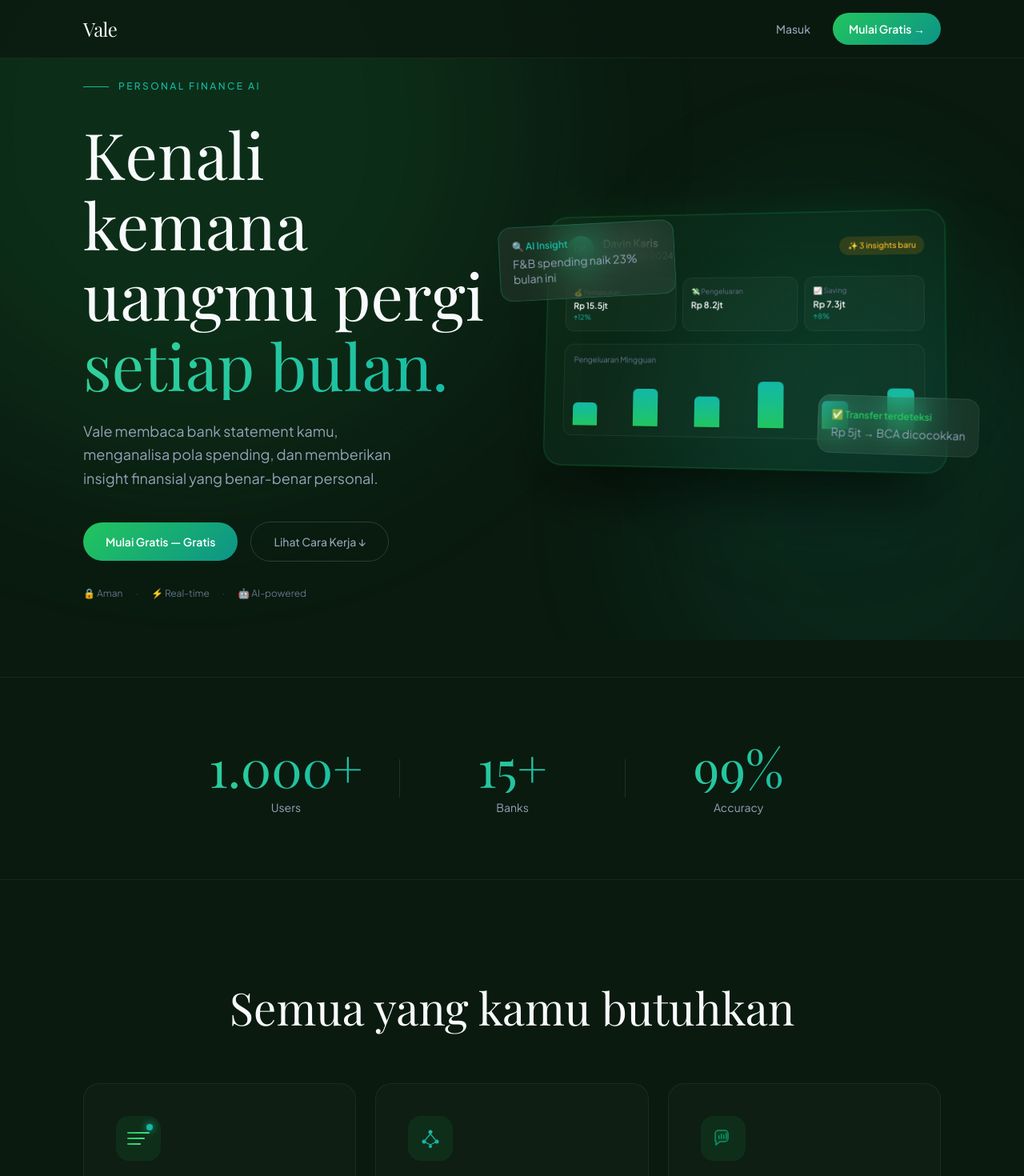
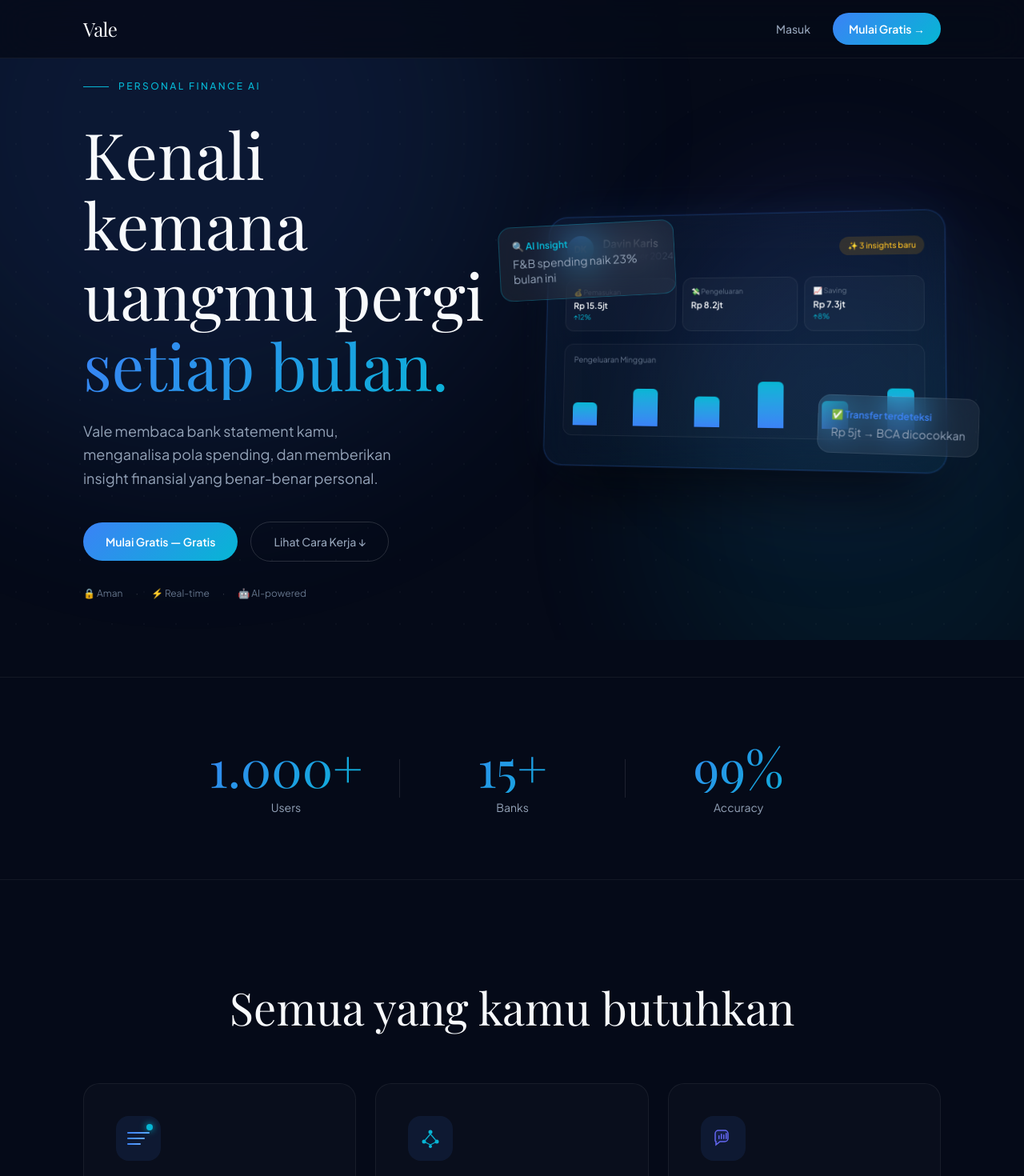
Before and after one commit to davinkaris/finance-tools, a Next.js app: page / in a window 1280 px wide. Shown: the top 1470 px of the page at 80% size. Built offline with nearby package versions, Linux system fonts and the light colour scheme; no server answers.

Commit message:
Revert "fix landing page background to dark green"
This reverts commit 130bd515c21108a01a79a528a4af12f0a7c3ed31.

```diff
--- a/app/globals.css
+++ b/app/globals.css
@@ -81,7 +81,7 @@ html {
 }
 
 .text-gradient {
-  background: linear-gradient(135deg, #34d399, #14b8a6);
+  background: linear-gradient(135deg, #3b82f6, #06b6d4);
   -webkit-background-clip: text;
   background-clip: text;
   -webkit-text-fill-color: transparent;
@@ -217,14 +217,14 @@ html {
 }
 
 .feature-card:hover {
-  border-color: rgba(34, 197, 94, 0.4);
-  background: rgba(34, 197, 94, 0.04);
+  border-color: rgba(59, 130, 246, 0.4);
+  background: rgba(59, 130, 246, 0.04);
   transform: translateY(-8px);
-  box-shadow: 0 20px 40px rgba(34, 197, 94, 0.1);
+  box-shadow: 0 20px 40px rgba(59, 130, 246, 0.1);
 }
 
 .btn-gradient {
-  background: linear-gradient(135deg, #22c55e, #0d9488);
+  background: linear-gradient(135deg, #3b82f6, #06b6d4);
   transition: filter 0.3s ease, transform 0.3s ease;
 }
 
@@ -235,9 +235,9 @@ html {
 
 .cta-mesh {
   background:
-    radial-gradient(ellipse at 20% 50%, rgba(34, 197, 94, 0.35) 0%, transparent 50%),
-    radial-gradient(ellipse at 80% 20%, rgba(20, 184, 166, 0.3) 0%, transparent 45%),
-    linear-gradient(135deg, #0f2318 0%, #0d4a2e 50%, #166534 100%);
+    radial-gradient(ellipse at 20% 50%, rgba(59, 130, 246, 0.35) 0%, transparent 50%),
+    radial-gradient(ellipse at 80% 20%, rgba(6, 182, 212, 0.3) 0%, transparent 45%),
+    linear-gradient(135deg, #1e40af 0%, #0891b2 50%, #3b82f6 100%);
 }
 
 ::selection {
@@ -322,7 +322,7 @@ body {
 .bg-orbs__orb--1 {
   width: 700px;
   height: 700px;
-  background: rgba(34, 197, 94, 0.12);
+  background: rgba(99, 179, 237, 0.12);
   top: -200px;
   left: -200px;
   filter: blur(120px);
@@ -332,7 +332,7 @@ body {
 .bg-orbs__orb--2 {
   width: 600px;
   height: 600px;
-  background: rgba(20, 184, 166, 0.08);
+  background: rgba(66, 153, 225, 0.08);
   bottom: -150px;
   right: -150px;
   filter: blur(150px);
@@ -343,7 +343,7 @@ body {
 .bg-orbs__orb--3 {
   width: 400px;
   height: 400px;
-  background: rgba(104, 211, 145, 0.06);
+  background: rgba(147, 197, 253, 0.06);
   top: 40%;
   right: 20%;
   filter: blur(100px);
@@ -359,7 +359,7 @@ body {
   opacity: 0.5;
   background-image: radial-gradient(
     circle,
-    rgba(34, 197, 94, 0.08) 1px,
+    rgba(99, 179, 237, 0.08) 1px,
     transparent 1px
   );
   background-size: 40px 40px;
--- a/app/page.tsx
+++ b/app/page.tsx
@@ -4,10 +4,10 @@ import RevealInit from "../components/landing/RevealInit";
 function IconUpload() {
   return (
     <div className="relative flex h-7 w-7 flex-col justify-center gap-[5px]">
-      <span className="h-[2px] w-full rounded-full bg-gradient-to-r from-[#22C55E] to-[#4ADE80]" />
-      <span className="h-[2px] w-4/5 rounded-full bg-gradient-to-r from-[#22C55E] to-[#4ADE80]" />
-      <span className="h-[2px] w-3/5 rounded-full bg-gradient-to-r from-[#22C55E] to-[#4ADE80]" />
-      <span className="absolute -top-1 -right-1 h-2 w-2 rounded-full bg-[#14B8A6] shadow-[0_0_8px_#14B8A6]" />
+      <span className="h-[2px] w-full rounded-full bg-gradient-to-r from-[#3B82F6] to-[#60A5FA]" />
+      <span className="h-[2px] w-4/5 rounded-full bg-gradient-to-r from-[#3B82F6] to-[#60A5FA]" />
+      <span className="h-[2px] w-3/5 rounded-full bg-gradient-to-r from-[#3B82F6] to-[#60A5FA]" />
+      <span className="absolute -top-1 -right-1 h-2 w-2 rounded-full bg-[#06B6D4] shadow-[0_0_8px_#06B6D4]" />
     </div>
   );
 }
@@ -25,8 +25,8 @@ function IconNeural() {
       <line x1="20" y1="19" x2="14" y2="22" stroke="url(#cyanGrad)" strokeWidth="1.2" />
       <defs>
         <linearGradient id="cyanGrad" x1="0" y1="0" x2="28" y2="28">
-          <stop stopColor="#14B8A6" />
-          <stop offset="1" stopColor="#22C55E" />
+          <stop stopColor="#06B6D4" />
+          <stop offset="1" stopColor="#3B82F6" />
         </linearGradient>
       </defs>
     </svg>
@@ -40,7 +40,7 @@ function IconAdvisor() {
         d="M4 8C4 5.79 5.79 4 8 4H16C18.21 4 20 5.79 20 8V14C20 16.21 18.21 18 16 18H10L5 22V18C4.45 18 4 17.55 4 17V8Z"
         stroke="url(#indigoGrad)"
         strokeWidth="1.5"
-        fill="rgba(34,197,94,0.1)"
+        fill="rgba(99,102,241,0.1)"
       />
       <rect x="8" y="10" width="1.5" height="5" rx="0.75" fill="url(#indigoGrad)" />
       <rect x="11" y="8" width="1.5" height="7" rx="0.75" fill="url(#indigoGrad)" />
@@ -48,8 +48,8 @@ function IconAdvisor() {
       <rect x="17" y="7" width="1.5" height="8" rx="0.75" fill="url(#indigoGrad)" />
       <defs>
         <linearGradient id="indigoGrad" x1="4" y1="4" x2="24" y2="24">
-          <stop stopColor="#059669" />
-          <stop offset="1" stopColor="#22C55E" />
+          <stop stopColor="#6366F1" />
+          <stop offset="1" stopColor="#3B82F6" />
         </linearGradient>
       </defs>
     </svg>
@@ -133,19 +133,19 @@ const TESTIMONIALS = [
 
 export default function Home() {
   return (
-    <div className="font-body relative min-h-screen overflow-x-hidden bg-[#0A1A0F] text-[#F8FAFC] selection:bg-[#22C55E]/30">
+    <div className="font-body relative min-h-screen overflow-x-hidden bg-[#050A18] text-[#F8FAFC] selection:bg-[#3B82F6]/30">
       <RevealInit />
 
       {/* Background layers */}
       <div className="pointer-events-none fixed inset-0 overflow-hidden" aria-hidden="true">
-        <div className="orb-1 absolute -left-48 -top-48 h-[800px] w-[800px] rounded-full bg-[#22C55E] opacity-[0.12] blur-[120px]" />
-        <div className="orb-2 absolute -bottom-32 -right-32 h-[600px] w-[600px] rounded-full bg-[#14B8A6] opacity-[0.08] blur-[100px]" />
-        <div className="orb-3 absolute right-[5%] top-1/3 h-[400px] w-[400px] rounded-full bg-[#059669] opacity-10 blur-[80px]" />
+        <div className="orb-1 absolute -left-48 -top-48 h-[800px] w-[800px] rounded-full bg-[#3B82F6] opacity-[0.12] blur-[120px]" />
+        <div className="orb-2 absolute -bottom-32 -right-32 h-[600px] w-[600px] rounded-full bg-[#06B6D4] opacity-[0.08] blur-[100px]" />
+        <div className="orb-3 absolute right-[5%] top-1/3 h-[400px] w-[400px] rounded-full bg-[#6366F1] opacity-10 blur-[80px]" />
         <div className="dot-grid absolute inset-0" />
       </div>
 
       {/* Navbar */}
-      <header className="fixed inset-x-0 top-0 z-50 border-b border-white/[0.06] bg-[#0A1A0F]/80 backdrop-blur-xl">
+      <header className="fixed inset-x-0 top-0 z-50 border-b border-white/[0.06] bg-[#050A18]/80 backdrop-blur-xl">
         <nav className="mx-auto flex h-[72px] max-w-6xl items-center justify-between px-6 md:px-10">
           <Link
             href="/"
@@ -175,8 +175,8 @@ export default function Home() {
         <section className="mx-auto grid min-h-screen max-w-6xl items-center gap-16 px-6 pb-24 pt-[100px] lg:grid-cols-2 lg:px-10">
           <div>
             <div className="reveal flex items-center gap-3">
-              <span className="h-px w-8 bg-[#14B8A6]" />
-              <span className="text-xs font-medium tracking-[0.2em] text-[#14B8A6]">
+              <span className="h-px w-8 bg-[#06B6D4]" />
+              <span className="text-xs font-medium tracking-[0.2em] text-[#06B6D4]">
                 PERSONAL FINANCE AI
               </span>
             </div>
@@ -219,18 +219,18 @@ export default function Home() {
           {/* Hero mockup */}
           <div className="reveal reveal-delay-2 relative mx-auto w-full max-w-[520px] lg:mx-0">
             <div
-              className="hero-mockup relative w-full rounded-3xl border border-[rgba(34,197,94,0.2)] p-6 backdrop-blur-[20px]"
+              className="hero-mockup relative w-full rounded-3xl border border-[rgba(59,130,246,0.2)] p-6 backdrop-blur-[20px]"
               style={{
                 background:
-                  "linear-gradient(135deg, rgba(34,197,94,0.08), rgba(20,184,166,0.05))",
+                  "linear-gradient(135deg, rgba(59,130,246,0.08), rgba(6,182,212,0.05))",
                 boxShadow:
-                  "0 0 0 1px rgba(34,197,94,0.1), 0 40px 80px -20px rgba(0,0,0,0.8), 0 0 60px -10px rgba(34,197,94,0.15)",
+                  "0 0 0 1px rgba(59,130,246,0.1), 0 40px 80px -20px rgba(0,0,0,0.8), 0 0 60px -10px rgba(59,130,246,0.15)",
                 minHeight: "320px",
               }}
             >
               <div className="flex items-center justify-between">
                 <div className="flex items-center gap-3">
-                  <div className="flex h-9 w-9 items-center justify-center rounded-full bg-gradient-to-br from-[#22C55E] to-[#14B8A6] text-xs font-bold text-white">
+                  <div className="flex h-9 w-9 items-center justify-center rounded-full bg-gradient-to-br from-[#3B82F6] to-[#06B6D4] text-xs font-bold text-white">
                     DK
                   </div>
                   <div>
@@ -258,7 +258,7 @@ export default function Home() {
                     </p>
                     <p className="mt-0.5 text-[11px] font-semibold text-[#F8FAFC]">{m.value}</p>
                     {m.delta && (
-                      <p className="text-[9px] text-[#14B8A6]">{m.delta}</p>
+                      <p className="text-[9px] text-[#06B6D4]">{m.delta}</p>
                     )}
                   </div>
                 ))}
@@ -270,7 +270,7 @@ export default function Home() {
                   {[45, 72, 58, 88, 52, 78].map((h, i) => (
                     <div
                       key={i}
-                      className="w-full max-w-[32px] rounded-t-md bg-gradient-to-t from-[#22C55E] to-[#14B8A6]"
+                      className="w-full max-w-[32px] rounded-t-md bg-gradient-to-t from-[#3B82F6] to-[#06B6D4]"
                       style={{ height: `${h}%` }}
                     />
                   ))}
@@ -279,15 +279,15 @@ export default function Home() {
             </div>
 
             {/* Floating cards */}
-            <div className="float-card-a absolute -left-6 top-4 z-10 max-w-[200px] rounded-2xl border border-[rgba(20,184,166,0.3)] bg-white/[0.06] p-4 backdrop-blur-xl md:-left-12 md:max-w-[220px]">
-              <p className="text-xs font-semibold text-[#14B8A6]">🔍 AI Insight</p>
+            <div className="float-card-a absolute -left-6 top-4 z-10 max-w-[200px] rounded-2xl border border-[rgba(6,182,212,0.3)] bg-white/[0.06] p-4 backdrop-blur-xl md:-left-12 md:max-w-[220px]">
+              <p className="text-xs font-semibold text-[#06B6D4]">🔍 AI Insight</p>
               <p className="mt-1 text-sm leading-snug text-[#94A3B8]">
                 F&amp;B spending naik 23% bulan ini
               </p>
             </div>
 
             <div className="float-card-b absolute -right-6 bottom-4 z-10 max-w-[200px] rounded-2xl border border-white/[0.08] bg-white/[0.06] p-4 backdrop-blur-xl md:-right-12 md:max-w-[220px]">
-              <p className="text-xs font-semibold text-[#22C55E]">✅ Transfer terdeteksi</p>
+              <p className="text-xs font-semibold text-[#3B82F6]">✅ Transfer terdeteksi</p>
               <p className="mt-1 text-sm leading-snug text-[#94A3B8]">
                 Rp 5jt → BCA dicocokkan
               </p>
@@ -334,7 +334,7 @@ export default function Home() {
                 key={f.title}
                 className={`reveal feature-card group ${["reveal-delay-1", "reveal-delay-2", "reveal-delay-3"][i]}`}
               >
-                <div className="flex h-14 w-14 items-center justify-center rounded-2xl bg-[rgba(34,197,94,0.1)]">
+                <div className="flex h-14 w-14 items-center justify-center rounded-2xl bg-[rgba(59,130,246,0.1)]">
                   {f.icon}
                 </div>
                 <h3 className="mt-6 text-lg font-semibold text-[#F8FAFC]">{f.title}</h3>
@@ -352,7 +352,7 @@ export default function Home() {
 
           <div className="relative">
             <div
-              className="timeline-line absolute bottom-8 left-[39px] top-8 hidden w-px origin-top border-l-2 border-dashed border-[rgba(34,197,94,0.3)] md:block"
+              className="timeline-line absolute bottom-8 left-[39px] top-8 hidden w-px origin-top border-l-2 border-dashed border-[rgba(59,130,246,0.3)] md:block"
               aria-hidden="true"
             />
 
@@ -368,7 +368,7 @@ export default function Home() {
                   >
                     {step.num}
                   </span>
-                  <div className="relative z-10 flex h-20 w-20 shrink-0 items-center justify-center rounded-2xl border border-[rgba(34,197,94,0.2)] bg-white/[0.03] backdrop-blur-xl">
+                  <div className="relative z-10 flex h-20 w-20 shrink-0 items-center justify-center rounded-2xl border border-[rgba(59,130,246,0.2)] bg-white/[0.03] backdrop-blur-xl">
                     <span className="font-serif-display text-3xl text-gradient">{step.num}</span>
                   </div>
                   <div className="relative z-10 flex-1 rounded-2xl border border-white/[0.06] bg-white/[0.03] p-6 backdrop-blur-xl">
@@ -400,7 +400,7 @@ export default function Home() {
                   &ldquo;{t.quote}&rdquo;
                 </p>
                 <div className="mt-6 flex items-center gap-3">
-                  <div className="flex h-10 w-10 items-center justify-center rounded-full bg-gradient-to-br from-[#22C55E] to-[#14B8A6] text-xs font-bold text-white">
+                  <div className="flex h-10 w-10 items-center justify-center rounded-full bg-gradient-to-br from-[#3B82F6] to-[#06B6D4] text-xs font-bold text-white">
                     {t.initials}
                   </div>
                   <div>
@@ -421,7 +421,7 @@ export default function Home() {
               aria-hidden="true"
             />
             <div
-              className="pointer-events-none absolute -bottom-16 -left-16 h-48 w-48 rounded-full bg-[#14B8A6]/20 blur-2xl"
+              className="pointer-events-none absolute -bottom-16 -left-16 h-48 w-48 rounded-full bg-[#06B6D4]/20 blur-2xl"
               aria-hidden="true"
             />
             <div className="relative">
@@ -434,7 +434,7 @@ export default function Home() {
               </p>
               <Link
                 href="/auth"
-                className="mt-8 inline-flex items-center rounded-full bg-white px-10 py-4 text-sm font-semibold text-[#0A1A0F] transition hover:bg-white/90 hover:shadow-[0_0_40px_rgba(255,255,255,0.3)]"
+                className="mt-8 inline-flex items-center rounded-full bg-white px-10 py-4 text-sm font-semibold text-[#050A18] transition hover:bg-white/90 hover:shadow-[0_0_40px_rgba(255,255,255,0.3)]"
               >
                 Mulai Gratis Sekarang
               </Link>
--- a/components/landing/LandingNavbar.js
+++ b/components/landing/LandingNavbar.js
@@ -17,8 +17,8 @@ export default function LandingNavbar() {
     <header
       className={`fixed inset-x-0 top-0 z-50 border-b transition-all duration-300 ${
         scrolled
-          ? "border-white/[0.12] bg-[#0A1A0F]/85 shadow-[0_8px_32px_rgba(0,0,0,0.4)] backdrop-blur-2xl"
-          : "border-white/[0.08] bg-[#0A1A0F]/50 backdrop-blur-xl"
+          ? "border-white/[0.12] bg-[#0A0A0A]/85 shadow-[0_8px_32px_rgba(0,0,0,0.4)] backdrop-blur-2xl"
+          : "border-white/[0.08] bg-[#0A0A0A]/50 backdrop-blur-xl"
       }`}
     >
       <nav className="mx-auto flex h-[60px] max-w-6xl items-center justify-between px-6 md:px-10">
```
